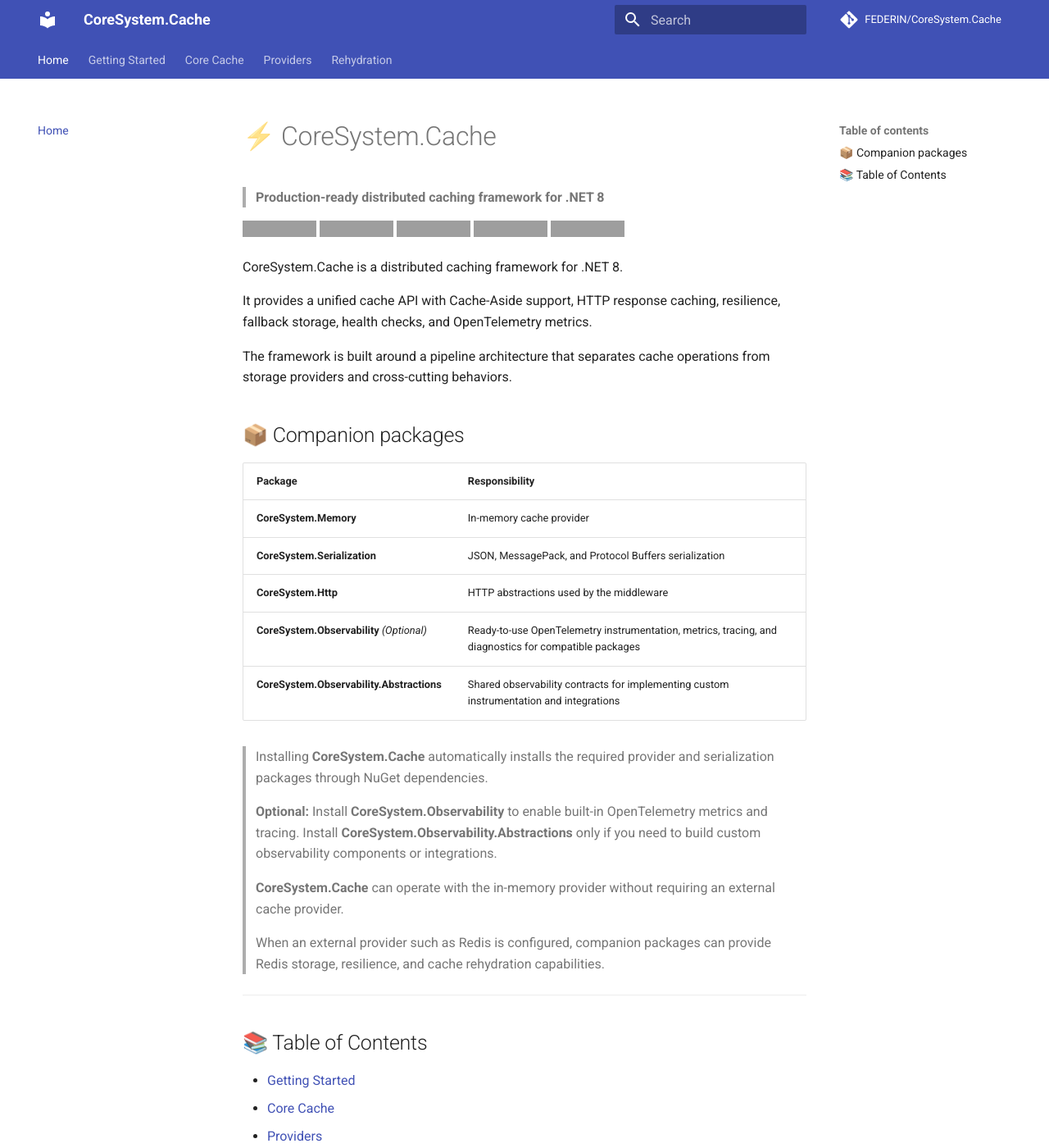
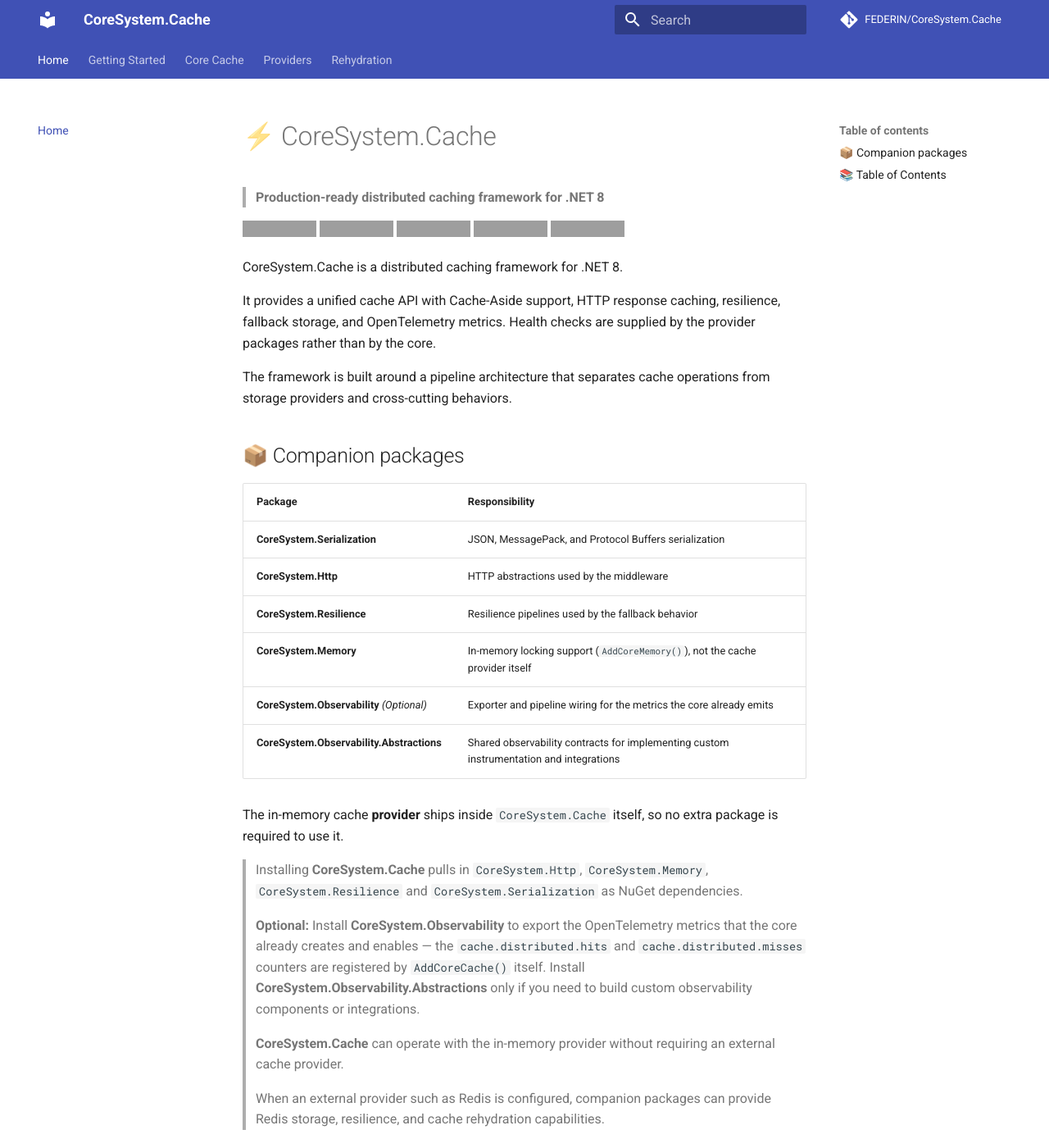
Before and after one commit to FEDERIN/CoreSystem.Cache, an MkDocs documentation site: the page built from docs/index.md, in a window 1280 px wide and 1400 px high. Shown: the whole window at 82% size. Built offline with MkDocs 1.6.1 and Material for MkDocs 9.7.7, drawn with Linux system fonts in a browser that asks for light colours; comment, search, counter and statistics services are not loaded; grey boxes are pictures that could not be loaded.

Commit message:
docs: correct four statements that misdescribed the public API
Each claim was checked against the source before rewriting.

NoOpCoreCache named as public API (docs/Configuration.md)
    "When disabled, NoOpCoreCache is registered" named an internal
    sealed class, which a consumer cannot resolve or replace. AddCoreCache()
    registers a no-op ICoreCache at CacheRegistration.cs:27, so the behaviour
    is now described without naming the internal type.

InstanceName described as a general key prefix (docs/Configuration.md)
    Only the external provider applies it. MemoryStorage has zero references to
    InstanceName; the prefix is built in CacheRedisRegistration.cs, which
    appends its own ":" separator. Now scoped to external providers, with an
    explicit note that the option has no effect without one.

docs/index.md overstated the core package
    - "health checks" was listed as a core feature, but there are zero
      IHealthCheck references under src/Core.Cache. Health checks come from the
      provider packages.
    - CoreSystem.Memory was listed as "In-memory cache provider". The provider
      is MemoryStorage, which ships inside CoreSystem.Cache; the package supplies
      AddCoreMemory(), called from MemoryRegistration.cs.
    - CoreSystem.Observability was described as required "to enable built-in
      OpenTelemetry metrics", but AddCoreCache() already creates and enables the
      cache.distributed.hits and cache.distributed.misses counters. The package
      provides the exporter and pipeline wiring.
    - the dependency note said "provider and serialization packages"; the
      actual PackageReferences are Http, Memory, Resilience and Serialization,
      so the list is now explicit. CoreSystem.Resilience was also missing from
      the companion table.

```diff
--- a/docs/index.md
+++ b/docs/index.md
@@ -10,7 +10,7 @@
 
 CoreSystem.Cache is a distributed caching framework for .NET 8.
 
-It provides a unified cache API with Cache-Aside support, HTTP response caching, resilience, fallback storage, health checks, and OpenTelemetry metrics.
+It provides a unified cache API with Cache-Aside support, HTTP response caching, resilience, fallback storage, and OpenTelemetry metrics. Health checks are supplied by the provider packages rather than by the core.
 
 The framework is built around a pipeline architecture that separates cache operations from storage providers and cross-cutting behaviors.
 
@@ -18,16 +18,20 @@ The framework is built around a pipeline architecture that separates cache opera
 
 | Package | Responsibility |
 |----------|----------------|
-| **CoreSystem.Memory** | In-memory cache provider |
 | **CoreSystem.Serialization** | JSON, MessagePack, and Protocol Buffers serialization |
 | **CoreSystem.Http** | HTTP abstractions used by the middleware |
-| **CoreSystem.Observability** *(Optional)* | Ready-to-use OpenTelemetry instrumentation, metrics, tracing, and diagnostics for compatible packages |
+| **CoreSystem.Resilience** | Resilience pipelines used by the fallback behavior |
+| **CoreSystem.Memory** | In-memory locking support (`AddCoreMemory()`), not the cache provider itself |
+| **CoreSystem.Observability** *(Optional)* | Exporter and pipeline wiring for the metrics the core already emits |
 | **CoreSystem.Observability.Abstractions** | Shared observability contracts for implementing custom instrumentation and integrations |
 
+The in-memory cache **provider** ships inside `CoreSystem.Cache` itself, so no
+extra package is required to use it.
 
-> Installing **CoreSystem.Cache** automatically installs the required provider and serialization packages through NuGet dependencies.
 
-> **Optional:** Install **CoreSystem.Observability** to enable built-in OpenTelemetry metrics and tracing. Install **CoreSystem.Observability.Abstractions** only if you need to build custom observability components or integrations.
+> Installing **CoreSystem.Cache** pulls in `CoreSystem.Http`, `CoreSystem.Memory`, `CoreSystem.Resilience` and `CoreSystem.Serialization` as NuGet dependencies.
+
+> **Optional:** Install **CoreSystem.Observability** to export the OpenTelemetry metrics that the core already creates and enables — the `cache.distributed.hits` and `cache.distributed.misses` counters are registered by `AddCoreCache()` itself. Install **CoreSystem.Observability.Abstractions** only if you need to build custom observability components or integrations.
 
 > **CoreSystem.Cache** can operate with the in-memory provider without requiring an external cache provider.
 
```
Also changed, not shown: docs/Configuration.md (+8 -2 lines).
